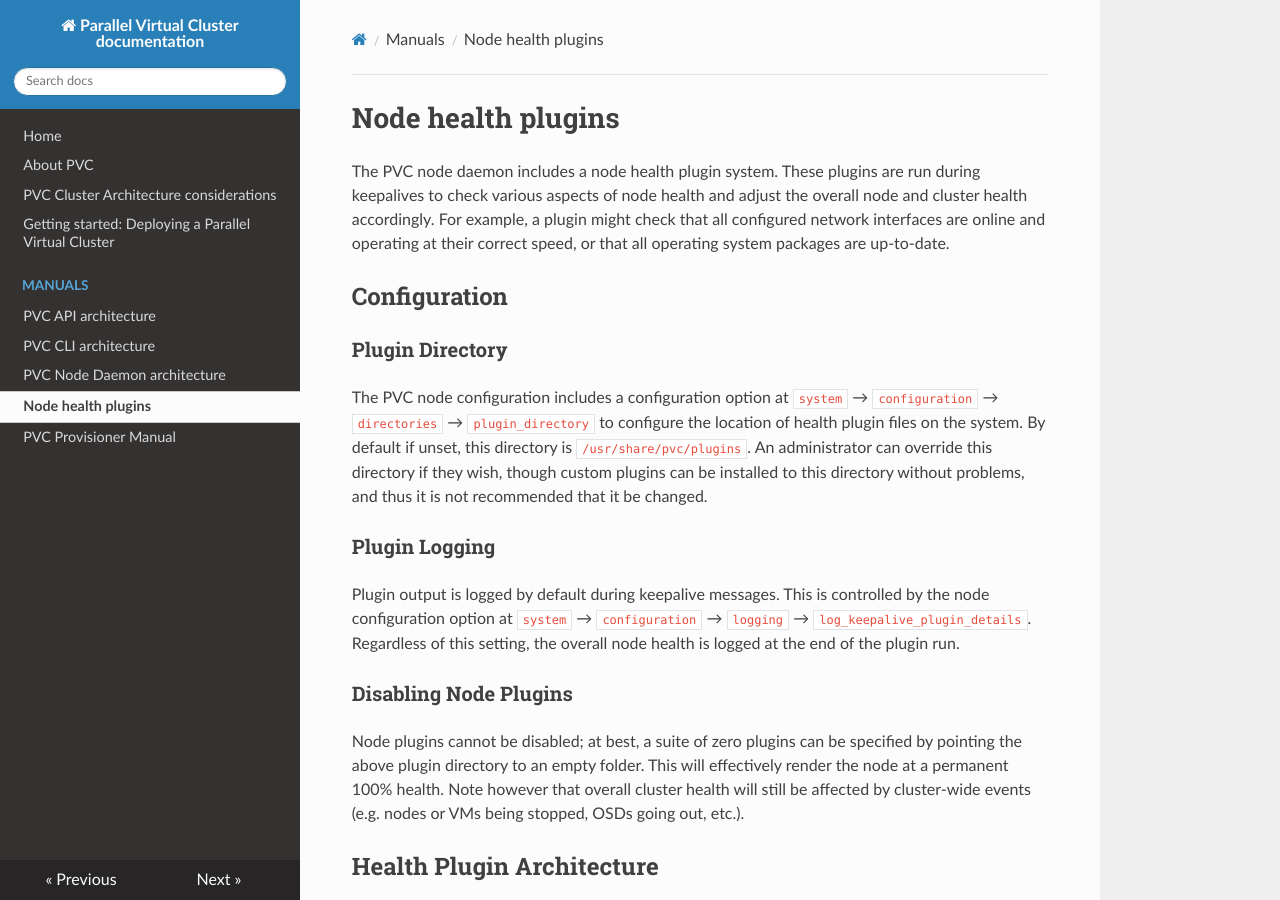
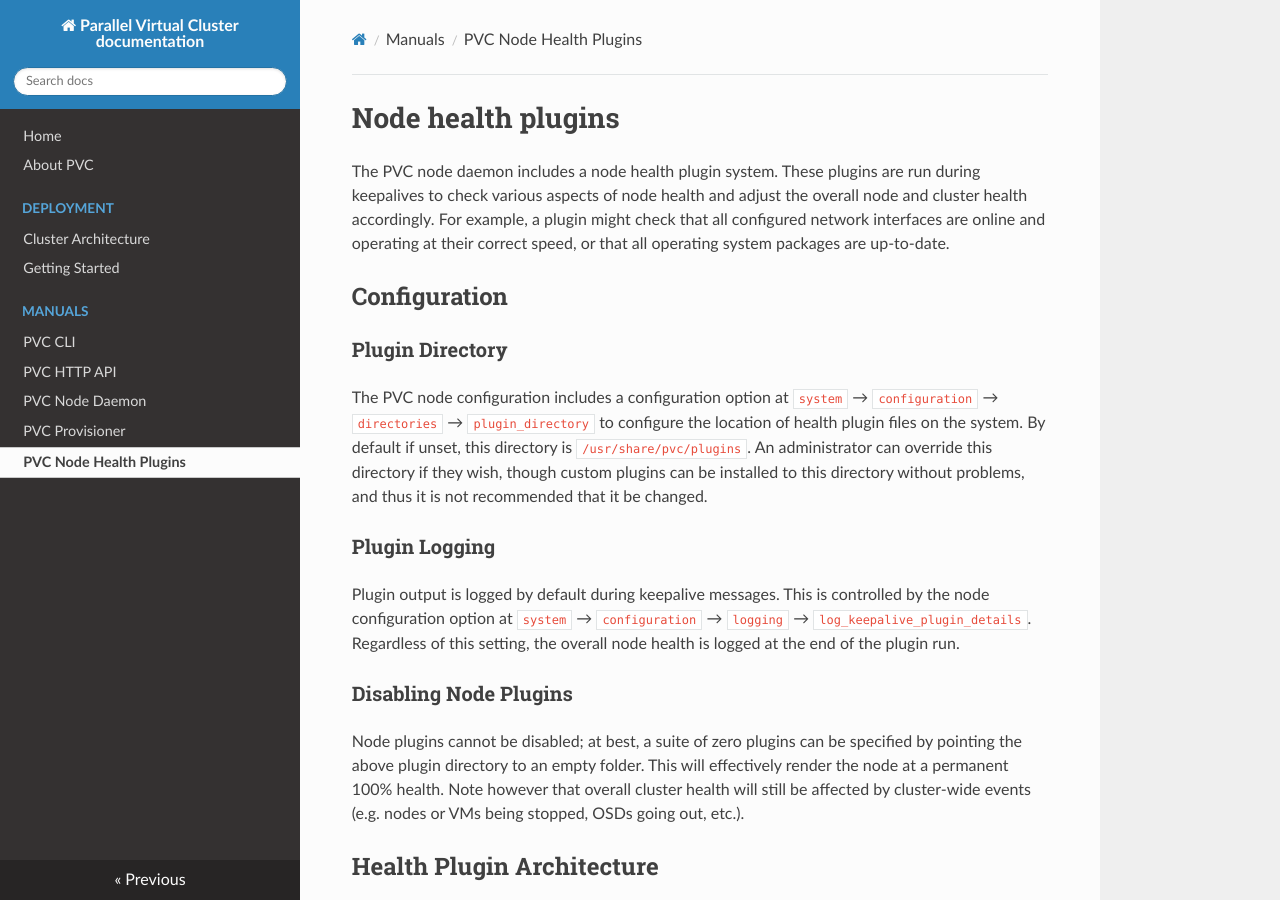
Before and after one commit to parallelvirtualcluster/docs, an MkDocs documentation site: the page built from docs/manuals/health-plugins.md, in a window 1280 px wide and 900 px high. Built offline with MkDocs 1.6.1, drawn with Linux system fonts in a browser that asks for light colours; nearby versions of some CDN libraries; some of the changed lines change nothing that is shown.

Commit message:
Add explicit nagivation to mkdocs.yml

```diff
--- a/mkdocs.yml
+++ b/mkdocs.yml
@@ -6,3 +6,15 @@ markdown_extensions:
   - toc:
       permalink: yes
       toc_depth: '1-4'
+nav:
+  - 'Home': 'index.md'
+  - 'About PVC': 'about-pvc.md'
+  - 'Deployment':
+    - 'Cluster Architecture': 'cluster-architecture.md'
+    - 'Getting Started': 'getting-started.md'
+  - 'Manuals':
+    - 'PVC CLI': 'manuals/cli.md'
+    - 'PVC HTTP API': 'manuals/api.md'
+    - 'PVC Node Daemon': 'manuals/daemon.md'
+    - 'PVC Provisioner': 'manuals/provisioner.md'
+    - 'PVC Node Health Plugins': 'manuals/health-plugins.md'
```
